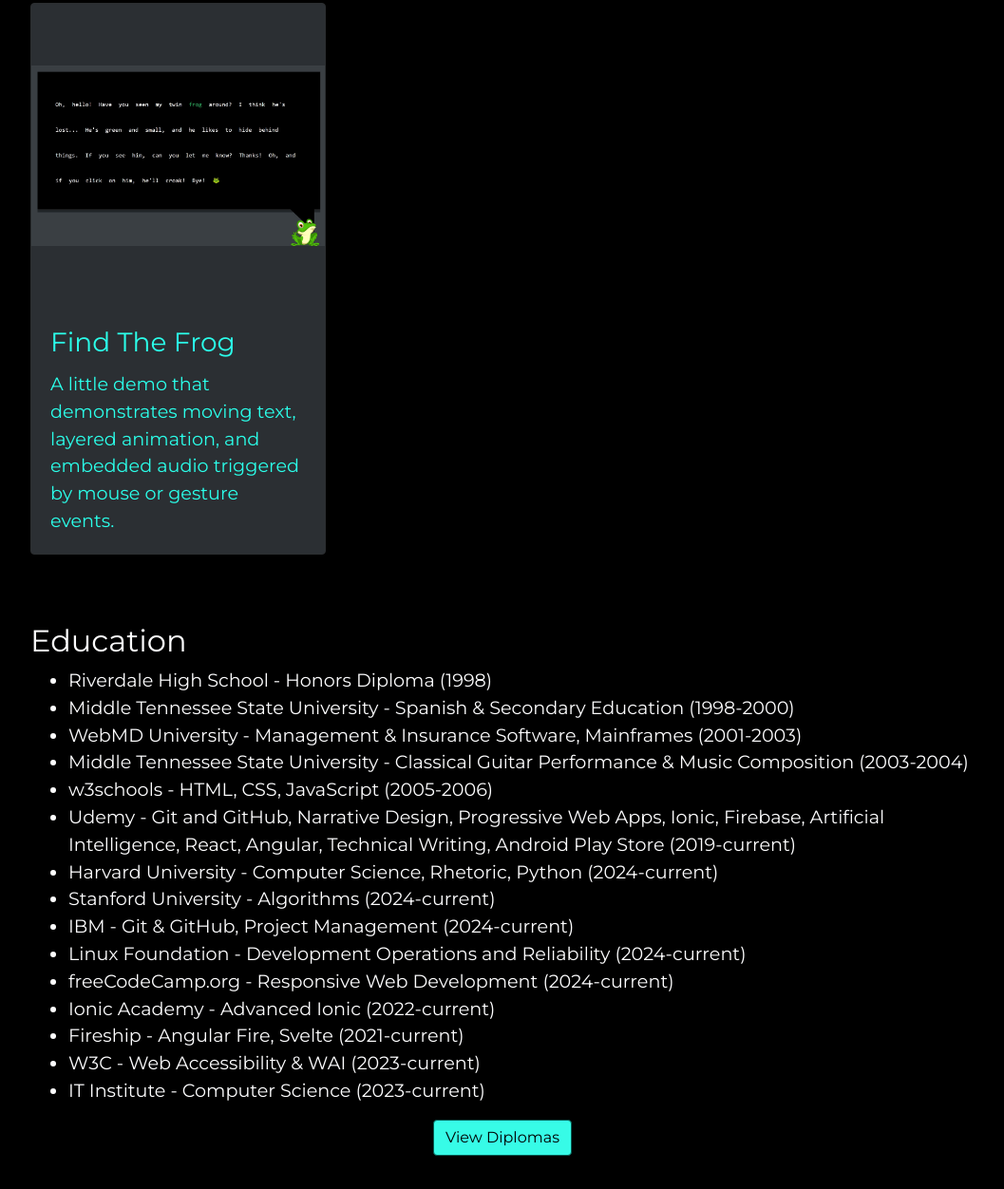
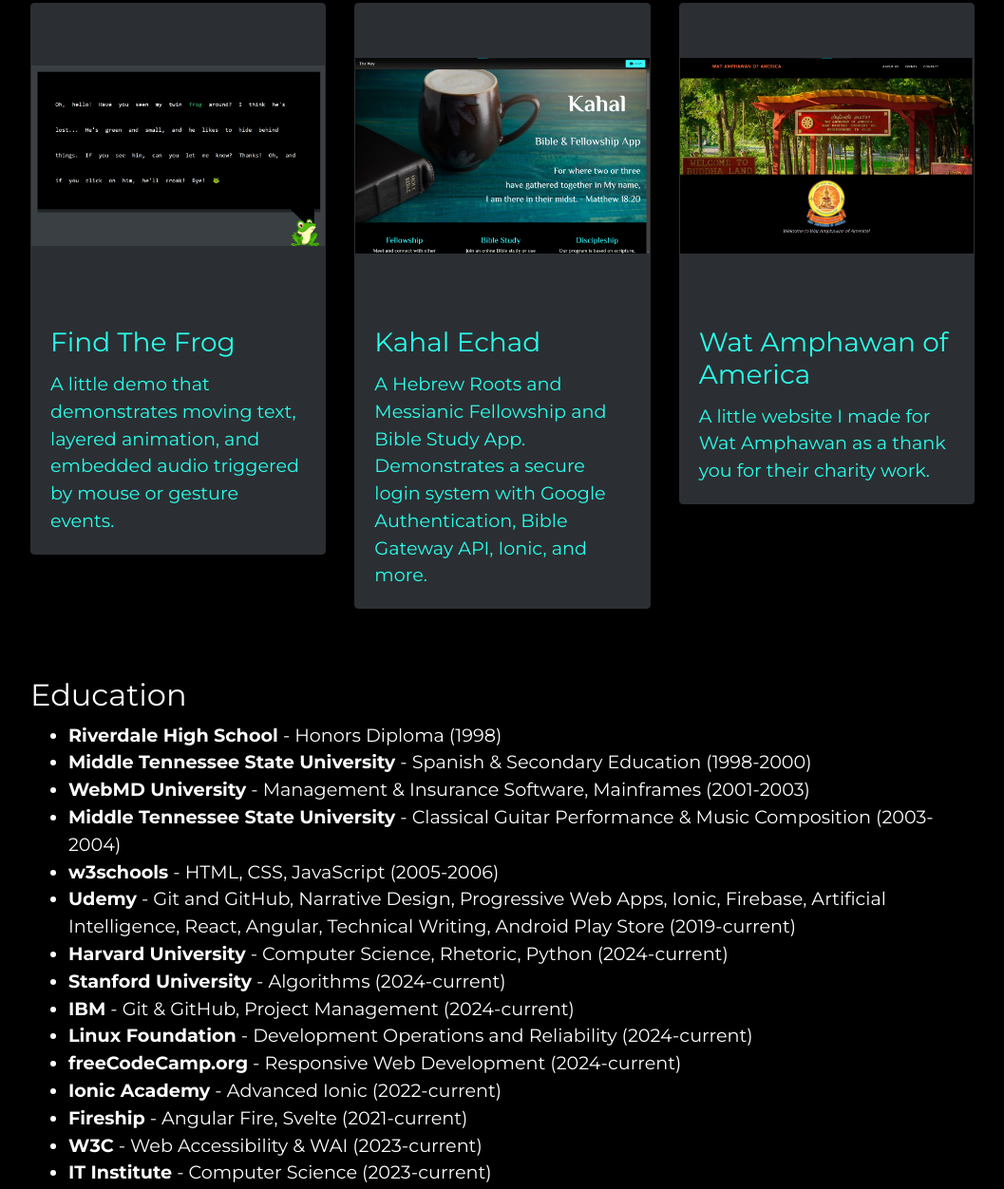
Before and after one commit to AliciaAMT/accessible-web-media-2024, a website: page src/portfolio.html in a window 1280 px wide. Shown: the part 1729-2981 px from the top of the page at 95% size, without its empty margins (111-1168 px from the left). Drawn offline with nearby package versions, Linux system fonts and the light colour scheme.

Commit message:
Add new projects and update school list display

```diff
--- a/src/portfolio.html
+++ b/src/portfolio.html
@@ -105,6 +105,8 @@
                               {title: 'Typing Challenge', description: 'Simple app that provides a typing challenge, and will not accept your answer until it has no mistakes. Mistakes are highlighted in red in real time. This is an example of form validation and events using Angular 17 and Bulma UI.', link: 'https://typing-game-jet-three.vercel.app/', screenshot: './img/typing.jpg'},
                               {title: 'Hextrix HD', description: 'Arcade game for Web and Play Store, Tetris-inspired with a twist. Features dark mode, dynamic background music toggle using JavaScript. Developed as a Progressive Web App, hosted on Firebase, and published on the Play Store via Android Studio.', link: 'https://hextris-hd-dark-mode-edition.web.app/', screenshot: './img/hex.jpg'},
                               {title: 'Find The Frog', description: 'A little demo that demonstrates moving text, layered animation, and embedded audio triggered by mouse or gesture events.', link: 'https://aliciaamt.github.io/moving-text/', screenshot: './img/frogstart.jpg'},
+                              {title: 'Kahal Echad', description: 'A Hebrew Roots and Messianic Fellowship and Bible Study App. Demonstrates a secure login system with Google Authentication, Bible Gateway API, Ionic, and more.', link: 'https://the-way-417.web.app', screenshot: './img/kahal.jpg'},
+                              {title: 'Wat Amphawan of America', description: 'A little website I made for Wat Amphawan as a thank you for their charity work.', link: 'https://wat-amphawan.web.app/', screenshot: './img/wat.jpg'},
                               // Add more projects as needed
                             ];
 
@@ -178,7 +180,7 @@
 
     schools.forEach(school => {
       let li = document.createElement('li');
-      li.textContent = `${school.name} - ${school.course} (${school.year})`;
+      li.innerHTML = `<strong>${school.name}</strong> - ${school.course} (${school.year})`;
       schoolsList.appendChild(li);
     });
   </script>
```
Also changed, not shown: src/img/kahal.jpg (added), src/img/wat.jpg (added).
